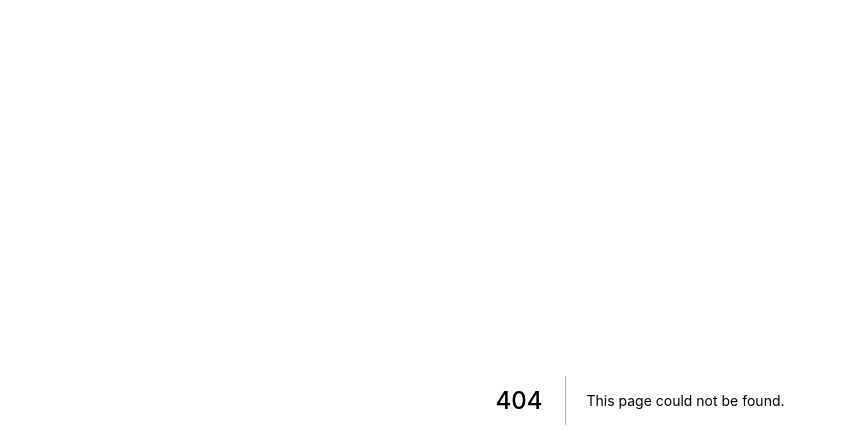
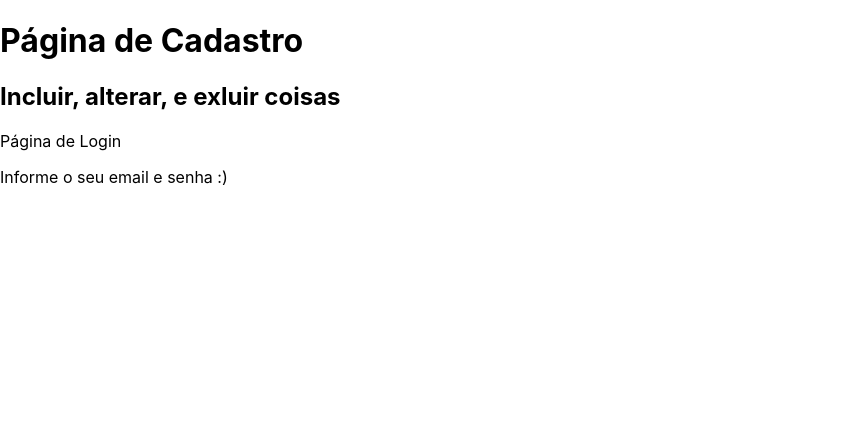
Before and after one commit to GustavoBozo/Cod3rFistProject, a Next.js app: page /basicos/usandoComponent in a window 1280 px wide. Before the commit this address had no page. Shown: the top 448 px of the page, without its empty margins (0-846 px from the left). Built offline with nearby package versions, Linux system fonts and the light colour scheme.

Commit message:
Trabalhndo com components

```diff
--- /dev/null
+++ b/components/Titulo.jsx
@@ -0,0 +1,16 @@
+export default function Titulo(props){
+
+
+        return props.paragrafo ? (
+            <>
+                <p>{props.principal}</p>
+                <p>{props.secundario}</p>
+            </>
+         ) : (
+
+            <>
+                <h1>{props.principal}</h1>
+                <h2>{props.secundario}</h2>
+            </>
+         )
+}
--- /dev/null
+++ b/pages/basicos/usandoComponent.jsx
@@ -0,0 +1,18 @@
+import Titulo from '../../components/Titulo'
+
+export default function usandoTitulo(){
+    return (
+        <div>
+            <Titulo
+                principal="Página de Cadastro"
+                secundario="Incluir, alterar, e exluir coisas"
+            />
+
+            <Titulo
+                principal="Página de Login"
+                secundario="Informe o seu email e senha :)"
+                paragrafo
+            />
+        </div>
+    )
+}
```
